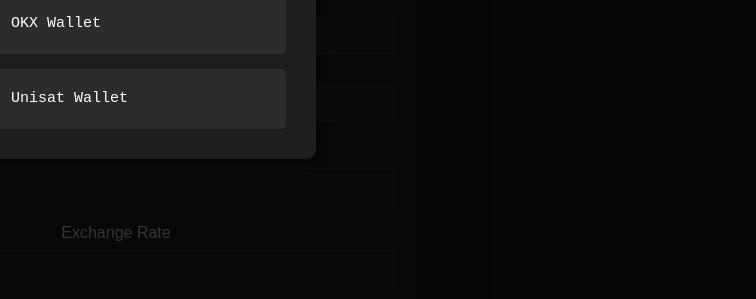
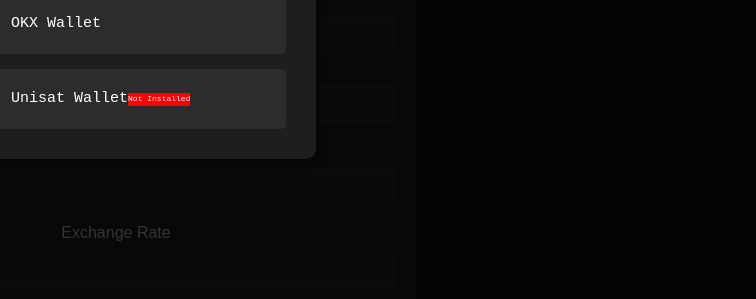
Before and after one commit to MWahhabMirzaVectorLabsFZELLC/Nex-pool, a plain HTML site: page Swap.html in a window 1280 px wide. Both pictures are taken after a click on the link "Connect". Shown: the part 405-704 px from the top of the page, 524-1280 px from the left. Drawn offline with nearby package versions, Linux system fonts and the light colour scheme; a script that the page names is missing; a web font is replaced by a local one.

Commit message:
Update Swap.html

```diff
--- a/Swap.html
+++ b/Swap.html
@@ -147,9 +147,10 @@
                     <img src="imgs/okx-seeklogo.svg" alt="OKX">
                     <p >OKX Wallet</p>
                 </div>
-                <div class="wallet-item" id="connectUniSat">
+                 <div class="wallet-item" id="connectUniSat">
                     <img src="imgs/unisat.png" alt="Unisat">
                     <p>Unisat Wallet</p>
+                    <p id="uniConnect"></p>
                 </div>
             </div>
         </div>
```
